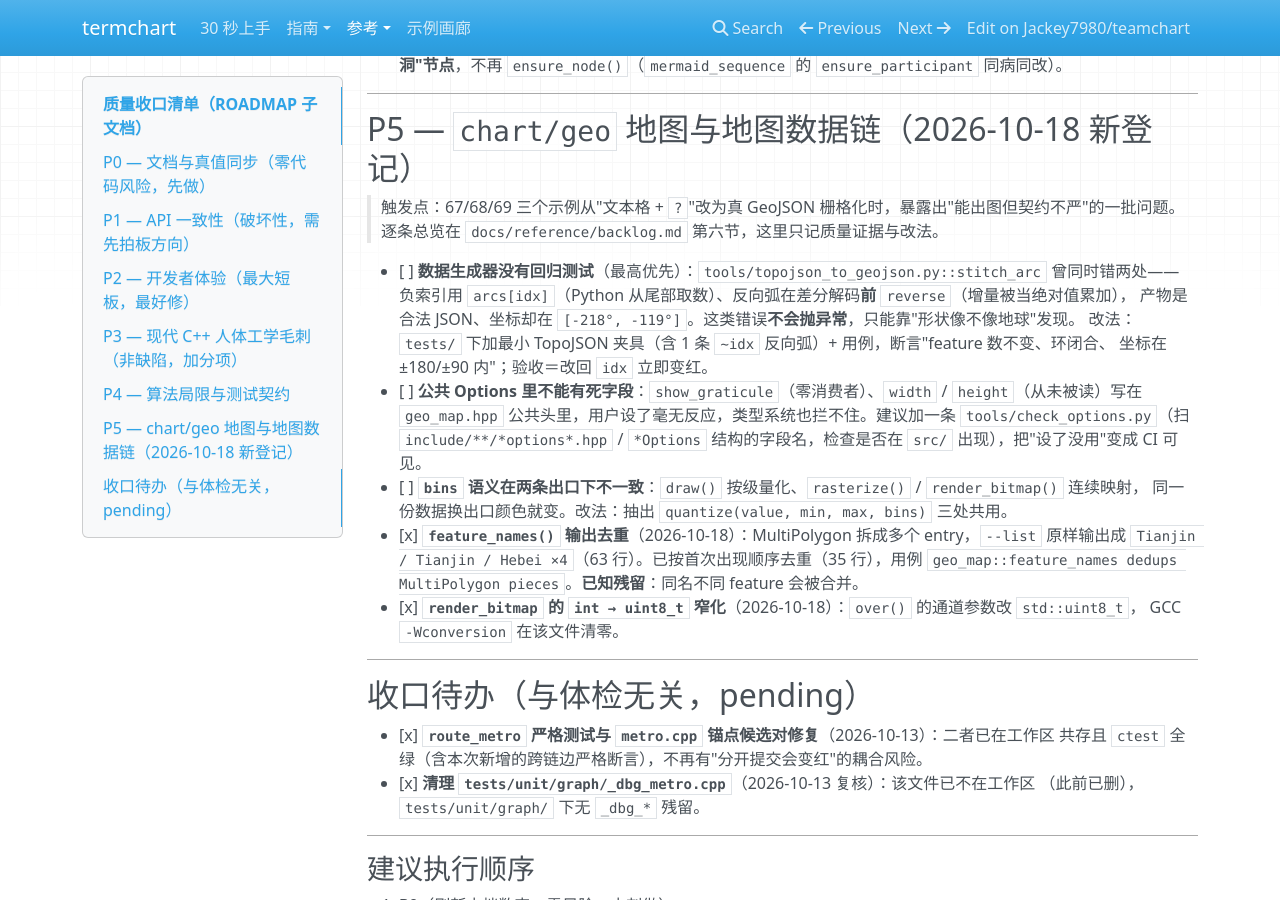
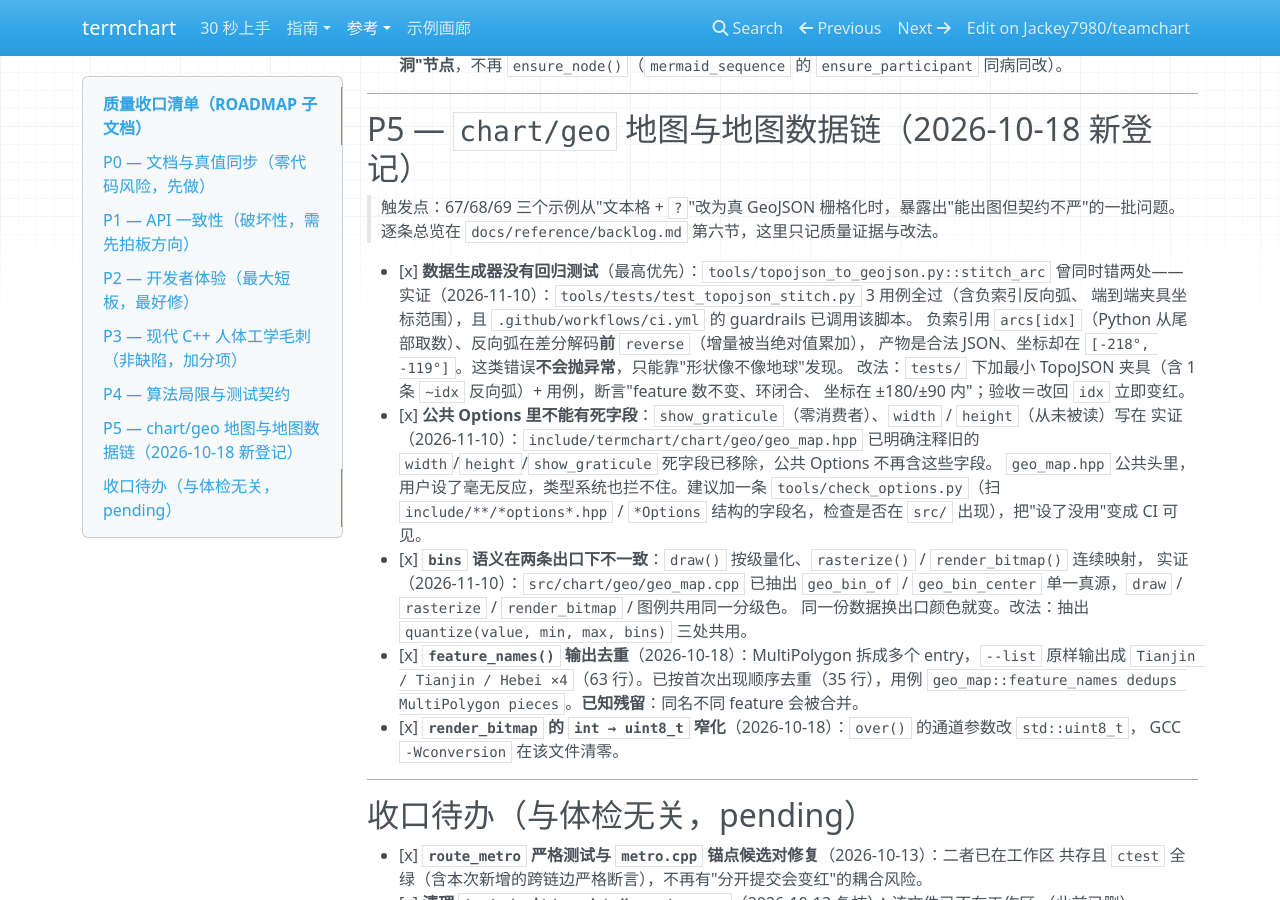
Before and after one commit to Jackey7980/termchart, an MkDocs documentation site: the page built from docs/reference/quality_todo.md, in a window 1280 px wide and 900 px high, scrolled down 2334 px. Built offline with MkDocs 1.6.1, drawn with Linux system fonts in a browser that asks for light colours; nearby versions of some CDN libraries.

Commit message:
ci(wasm): 补 Emscripten 真编译 job 并同步 quality_todo 三项实证
ci.yml 新增 wasm job（setup-emsdk + ccache/ninja）：cmake --preset wasm 完整构建含 wasm-ld 真链接，并校验 termchart_wasm.wasm 非空。本机 emsdk 的 upstream/bin 只有 lld.exe、缺 wasm-ld.exe，链接报 WinError 14001/5，故把『从未真编译』交给完整 Linux 工具链的 CI 覆盖；本机已实证 configure 成功、26 个编译目标与 libtermchart.a 通过。

quality_todo.md P5 三项按代码/CI 实证勾掉：stitch_arc 回归 3 用例 + guardrails 已调用；geo_map 死字段已移除；geo_bin_of/geo_bin_center 分级单一真源。Graph 返回类型与 TERMCHART_API 标记两项按文档原有判定保留为需拍板/单开的大任务，未擅自动。

验证：stitch 回归 3/3；check_all 全绿（451 头独立编译、生成物一致、分层通过）；wasm preset 本机 configure 成功。

```diff
--- a/docs/reference/quality_todo.md
+++ b/docs/reference/quality_todo.md
@@ -115,16 +115,22 @@
 > 触发点：67/68/69 三个示例从"文本格 + `?`"改为真 GeoJSON 栅格化时，暴露出"能出图但契约不严"的一批问题。
 > 逐条总览在 `docs/reference/backlog.md` 第六节，这里只记质量证据与改法。
 
-- [ ] **数据生成器没有回归测试**（最高优先）：`tools/topojson_to_geojson.py::stitch_arc` 曾同时错两处——
+- [x] **数据生成器没有回归测试**（最高优先）：`tools/topojson_to_geojson.py::stitch_arc` 曾同时错两处——
+  实证（2026-11-10）：`tools/tests/test_topojson_stitch.py` 3 用例全过（含负索引反向弧、
+  端到端夹具坐标范围），且 `.github/workflows/ci.yml` 的 guardrails 已调用该脚本。
   负索引用 `arcs[idx]`（Python 从尾部取数）、反向弧在差分解码**前** `reverse`（增量被当绝对值累加），
   产物是合法 JSON、坐标却在 `[-218°, -119°]`。这类错误**不会抛异常**，只能靠"形状像不像地球"发现。
   改法：`tests/` 下加最小 TopoJSON 夹具（含 1 条 `~idx` 反向弧）+ 用例，断言"feature 数不变、环闭合、
   坐标在 ±180/±90 内"；验收＝改回 `idx` 立即变红。
-- [ ] **公共 Options 里不能有死字段**：`show_graticule`（零消费者）、`width` / `height`（从未被读）写在
+- [x] **公共 Options 里不能有死字段**：`show_graticule`（零消费者）、`width` / `height`（从未被读）写在
+  实证（2026-11-10）：`include/termchart/chart/geo/geo_map.hpp` 已明确注释旧的
+  `width`/`height`/`show_graticule` 死字段已移除，公共 Options 不再含这些字段。
   `geo_map.hpp` 公共头里，用户设了毫无反应，类型系统也拦不住。建议加一条
   `tools/check_options.py`（扫 `include/**/*options*.hpp` / `*Options` 结构的字段名，检查是否在 `src/`
   出现），把"设了没用"变成 CI 可见。
-- [ ] **`bins` 语义在两条出口下不一致**：`draw()` 按级量化、`rasterize()` / `render_bitmap()` 连续映射，
+- [x] **`bins` 语义在两条出口下不一致**：`draw()` 按级量化、`rasterize()` / `render_bitmap()` 连续映射，
+  实证（2026-11-10）：`src/chart/geo/geo_map.cpp` 已抽出 `geo_bin_of` / `geo_bin_center`
+  单一真源，`draw` / `rasterize` / `render_bitmap` / 图例共用同一分级色。
   同一份数据换出口颜色就变。改法：抽出 `quantize(value, min, max, bins)` 三处共用。
 - [x] **`feature_names()` 输出去重**（2026-10-18）：MultiPolygon 拆成多个 entry，`--list` 原样输出成
   `Tianjin / Tianjin / Hebei ×4`（63 行）。已按首次出现顺序去重（35 行），用例
```
Also changed, not shown: 1 other file.
